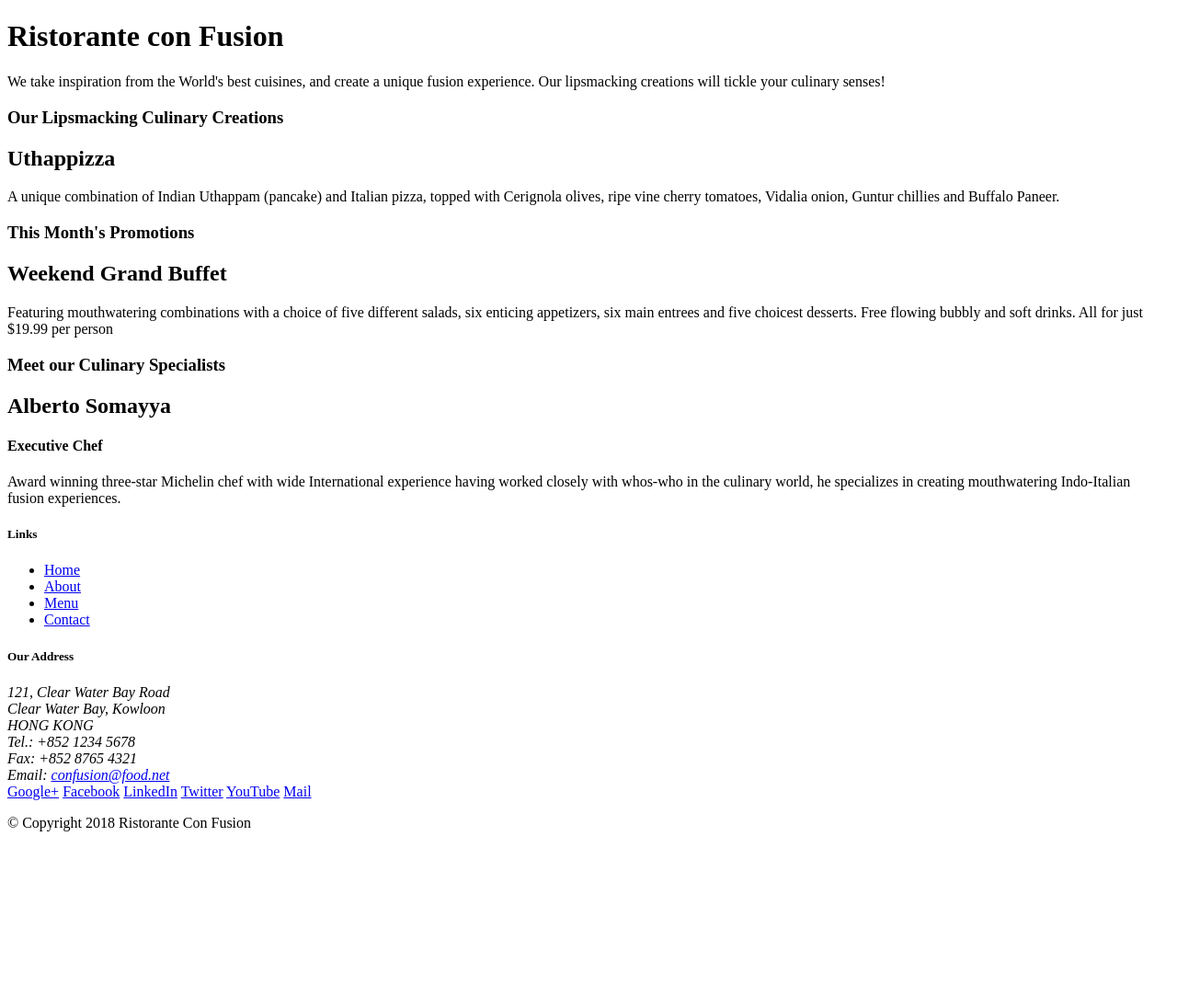
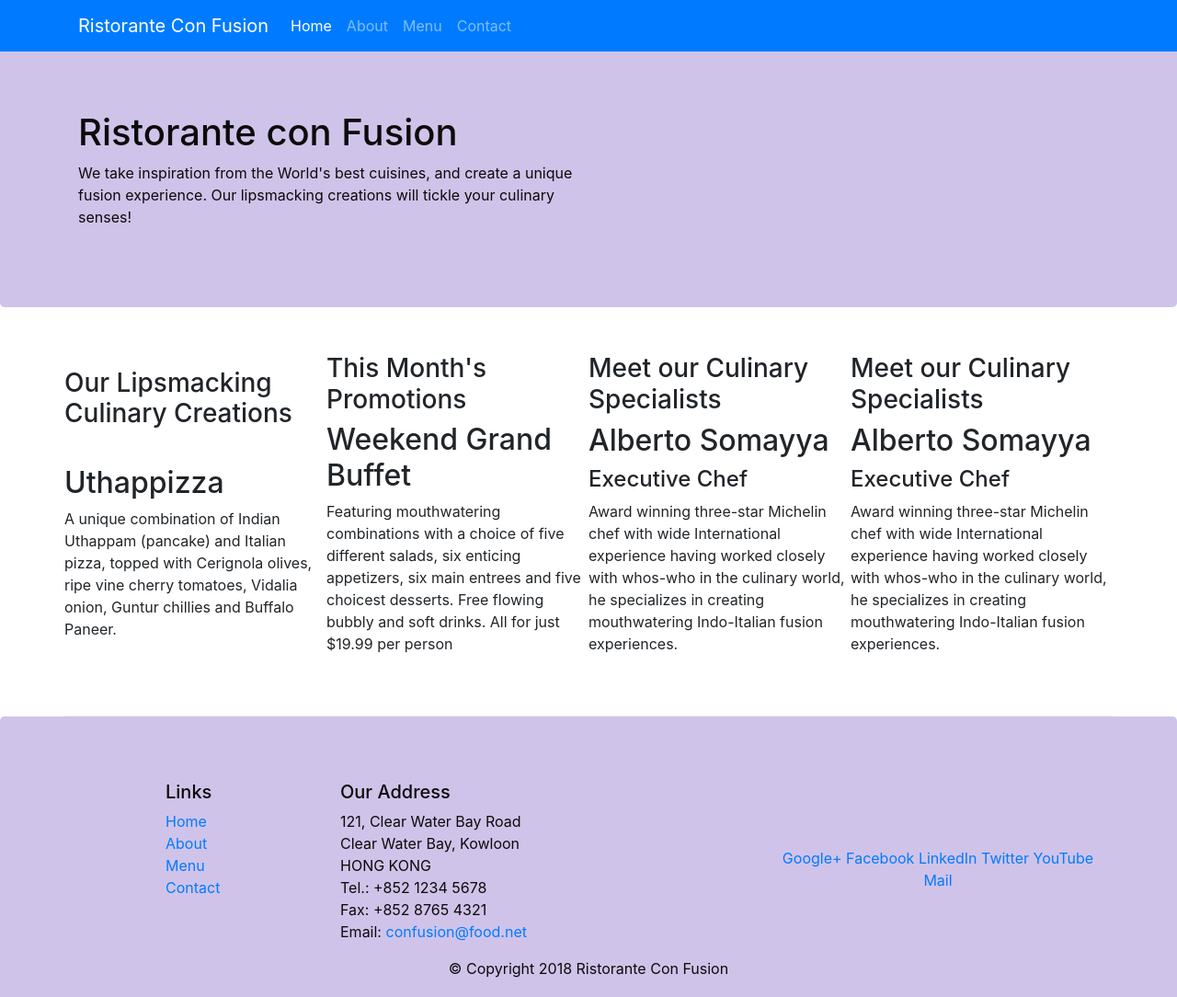
Before and after one commit to chucmi/reactjs, a website: page index.html in a window 1280 px wide. Shown: the top 1084 px of the page at 92% size. Before the commit the page ends 920 px from the top, so only its background shows below. Drawn offline with nearby package versions, Linux system fonts and the light colour scheme.

Commit message:
Bootstrap

```diff
--- a/index.html
+++ b/index.html
@@ -2,17 +2,29 @@
 <html lang="en">
 
 <head>
+    <!-- Required meta tags always come first -->
+    <meta charset="utf-8">
+    <meta name="viewport" content="width=device-width, initial-scale=1, shrink-to-fit=no">
+    <meta http-equiv="x-ua-compatible" content="ie=edge">
+    <!-- Bootstrap CSS -->
+    <link rel="stylesheet" href="node_modules/bootstrap/dist/css/bootstrap.min.css">
+
+    <!-- jQuery first, then Popper.js, then Bootstrap JS. -->
+    <link href="styles.css" rel="stylesheet">
+    <script src="node_modules/jquery/dist/jquery.slim.min.js"></script>
+    <script src="node_modules/popper.js/dist/umd/popper.min.js"></script>
+    <script src="node_modules/bootstrap/dist/js/bootstrap.min.js"></script>
     <title>Ristorante Con Fusion</title>
 </head>
 
-<body>
-
-    <header>
 <div>
-            <div>
-                <div>
+    <header class="jumbotron row row-header">
+        <div class="container">
+            <div class="row">
+                <div class="col-12 col-sm-6">
                     <h1>Ristorante con Fusion</h1>
-                    <p>We take inspiration from the World's best cuisines, and create a unique fusion experience. Our lipsmacking creations will tickle your culinary senses!</p>
+                    <p>We take inspiration from the World's best cuisines, and create a unique fusion experience. Our
+                        lipsmacking creations will tickle your culinary senses!</p>
                 </div>
                 <div>
                 </div>
@@ -20,53 +32,76 @@
         </div>
     </header>
 
-    <div>
-        <div>
+    <div class="container">
+        <div class="row">
+            <div class="col-12 col-sm-4 col-md-3 row row-content align-items-center">
                 <div>
                     <h3>Our Lipsmacking Culinary Creations</h3>
                 </div>
                 <div>
                     <h2>Uthappizza</h2>
-                <p>A unique combination of Indian Uthappam (pancake) and Italian pizza, topped with Cerignola olives, ripe vine cherry tomatoes, Vidalia onion, Guntur chillies and Buffalo Paneer.</p>
+                    <p>A unique combination of Indian Uthappam (pancake) and Italian pizza, topped with Cerignola
+                        olives,
+                        ripe vine cherry tomatoes, Vidalia onion, Guntur chillies and Buffalo Paneer.</p>
                 </div>
             </div>
 
-
-        <div>
+            <div class="col-12 col-sm-4 col-md-3 row row-content align-items-center">
                 <div>
                     <h3>This Month's Promotions</h3>
                 </div>
                 <div>
                     <h2>Weekend Grand Buffet</h2>
-                <p>Featuring mouthwatering combinations with a choice of five different salads, six enticing appetizers, six main entrees and five choicest desserts. Free flowing bubbly and soft drinks. All for just $19.99 per person </p>
+                    <p>Featuring mouthwatering combinations with a choice of five different salads, six enticing
+                        appetizers,
+                        six main entrees and five choicest desserts. Free flowing bubbly and soft drinks. All for just
+                        $19.99 per person </p>
                 </div>
             </div>
 
-        <div>
+            <div class="col-12 col-sm-4 col-md-3 row row-content align-items-center">
                 <div>
                     <h3>Meet our Culinary Specialists</h3>
                 </div>
                 <div>
                     <h2>Alberto Somayya</h2>
                     <h4>Executive Chef</h4>
-                <p>Award winning three-star Michelin chef with wide International experience having worked closely with whos-who in the culinary world, he specializes in creating mouthwatering Indo-Italian fusion experiences. </p>
+                    <p>Award winning three-star Michelin chef with wide International experience having worked closely
+                        with
+                        whos-who in the culinary world, he specializes in creating mouthwatering Indo-Italian fusion
+                        experiences. </p>
+                </div>
+            </div>
+
+            <div class="col-12 col-sm-4 col-md-3 row row-content align-items-center">
+                <div>
+                    <h3>Meet our Culinary Specialists</h3>
+                </div>
+                <div>
+                    <h2>Alberto Somayya</h2>
+                    <h4>Executive Chef</h4>
+                    <p>Award winning three-star Michelin chef with wide International experience having worked closely
+                        with
+                        whos-who in the culinary world, he specializes in creating mouthwatering Indo-Italian fusion
+                        experiences. </p>
+                </div>
             </div>
         </div>
     </div>
 
-    <footer>
-        <div>
-            <div>
-                <div>
+    <footer class="jumbotron footer">
+        <div class="container">
+            <div class="row">
+                <div class="col-4 offset-1 col-sm-2">
                     <h5>Links</h5>
-                    <ul>
+                    <ul class="list-unstyled">
                         <li><a href="#">Home</a></li>
                         <li><a href="#">About</a></li>
                         <li><a href="#">Menu</a></li>
                         <li><a href="#">Contact</a></li>
                     </ul>
                 </div>
-                <div>
+                <div class="col-7 col-sm-5 align-self-center">
                     <h5>Our Address</h5>
                     <address>
                         121, Clear Water Bay Road<br>
@@ -77,8 +112,8 @@
                         Email: <a href="mailto:confusion@food.net">confusion@food.net</a>
                     </address>
                 </div>
-                <div>
-                    <div>
+                <div class="col-12 col-sm-4 align-self-center">
+                    <div class="text-center">
                         <a href="http://google.com/+">Google+</a>
                         <a href="http://www.facebook.com/profile.php?id=">Facebook</a>
                         <a href="http://www.linkedin.com/in/">LinkedIn</a>
@@ -87,8 +122,13 @@
                         <a href="mailto:">Mail</a>
                     </div>
                 </div>
+
             </div>
-           <div>
+
+        </div>
+
+        <div class="row justify-content-center">
+            <div class="col-auto">
                 <div>
                     <p>© Copyright 2018 Ristorante Con Fusion</p>
                 </div>
@@ -97,5 +137,24 @@
     </footer>
 
     </body>
+    <nav class="navbar navbar-dark navbar-expand-sm bg-primary fixed-top">
+        <div class="container">
+            <a class="navbar-brand" href="#">Ristorante Con Fusion</a>
+            <div class="collapse navbar-collapse" id="Navbar">
+
+
+                <ol class="navbar-nav mr-auto">
+                    <li class="nav-item active"><a class="nav-link" href="#">Home</a></li>
+                    <li class="nav-item"><a class="nav-link" href="./aboutus.html">About</a></li>
+                    <li class="nav-item"><a class="nav-link" href="#">Menu</a></li>
+                    <li class="nav-item"><a class="nav-link" href="#">Contact</a></li>
+                </ol>
+            </div>
+            <button class="navbar-toggler" type="button" data-toggle="collapse" data-target="#Navbar">
+                <span class="navbar-toggler-icon"></span>
+            </button>
+
+    </nav>
+
 
 </html>
--- /dev/null
+++ b/styles.css
@@ -0,0 +1,39 @@
+.row-header {
+    margin: 0px auto;
+    padding: 0px;
+}
+
+.row-content {
+    margin: 0px auto;
+    padding: 50px 0px 50px 0px;
+    border-bottom: 1px ridge;
+    min-height: 400px;
+}
+
+.footer {
+    background-color: #d0c3e9;
+    margin: 0px auto;
+    padding: 20px 0px 20px 0px;
+}
+
+.jumbotron {
+    padding: 70px 30px 70px 30px;
+    margin: 0px auto;
+    background: #d0c3e9;
+    color: rgb(11, 11, 11);
+}
+
+.address {
+    font-size: 80%;
+    margin: 0px;
+    color: #0c0c0c;
+}
+
+body {
+    padding: 50px 0px 0px 0px;
+    z-index: 0;
+}
+
+.navbar-dark {
+    background-color: #512DA8;
+}
```
Also changed, not shown: package.json (+6 -1 lines), 1 other file. Lines whose indentation alone changed are shown as unchanged.
